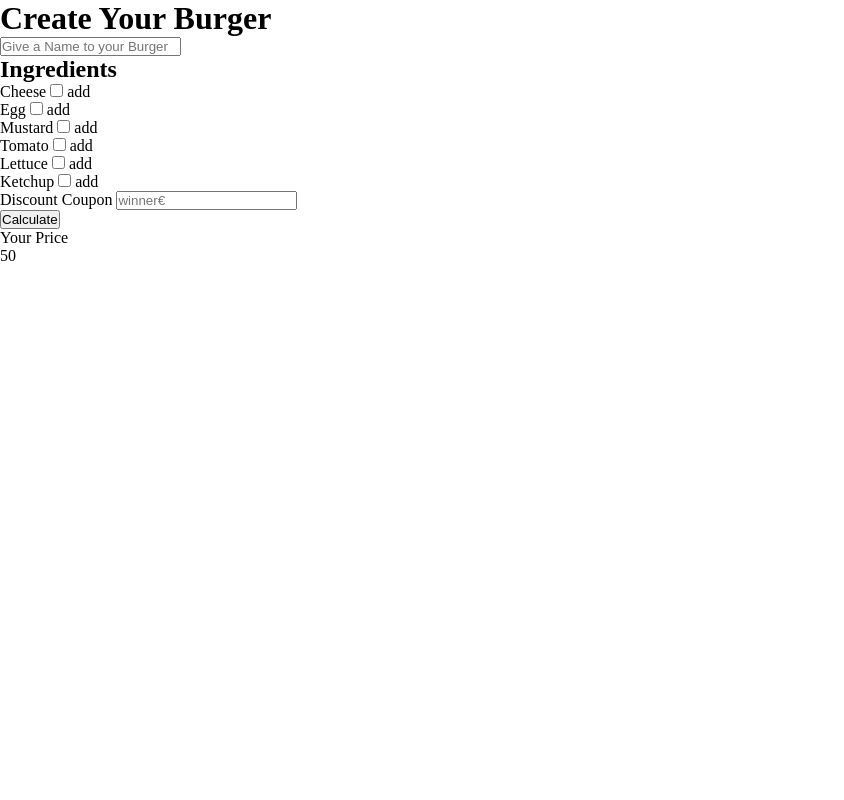
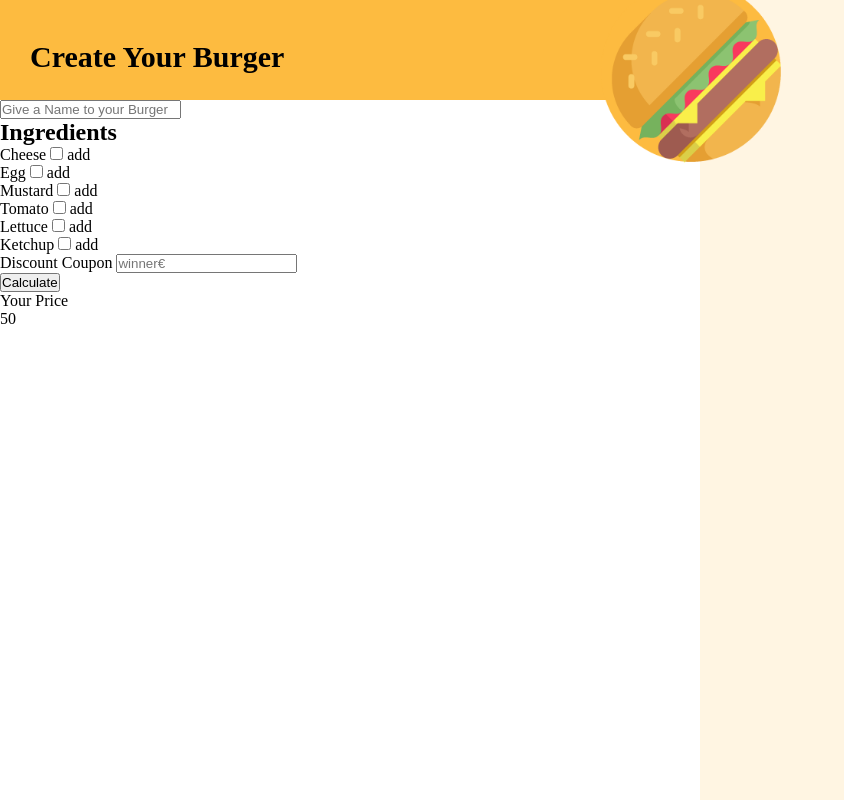
Before and after one commit to MattiaPolli93/js-burger, a plain HTML site: page index.html in a window 1280 px wide. Shown: the whole page, without its empty margins (0-844 px from the left). Drawn offline with Linux system fonts and the light colour scheme.

Commit message:
Drafted header

```diff
--- a/css/style.css
+++ b/css/style.css
@@ -1,5 +1,44 @@
+/* Properties */
 * {
     margin: 0;
     padding: 0;
     box-sizing: border-box;
 }
+
+body {
+    background-color: #fff5e2;
+}
+
+.wrapper {
+    background-color: #fff;
+    max-width: 700px;
+    height: 100vh;
+}
+
+/* Header */
+header {
+    background-color: #fdbb40;
+    height: 100px;
+    position: relative;
+}
+
+h1 {
+    font-size: 30px;
+    font-weight: bold;
+    padding: 40px 0 0 30px;
+}
+
+.img-box {
+    position: absolute;
+    top: 0;
+    right: 0;
+    transform: translate(45%, -10%);
+}
+
+.img-box img {
+    width: 180px;
+}
+
+/* Main */
+
+/* Footer */
--- a/index.html
+++ b/index.html
@@ -11,6 +11,9 @@
     <div class="wrapper">
         <header>
             <h1>Create Your Burger</h1>
+            <div class="img-box">
+                <img src="img/burger-top.png" alt="Burger Pic">
+            </div>
         </header>
 
         <main>
```
